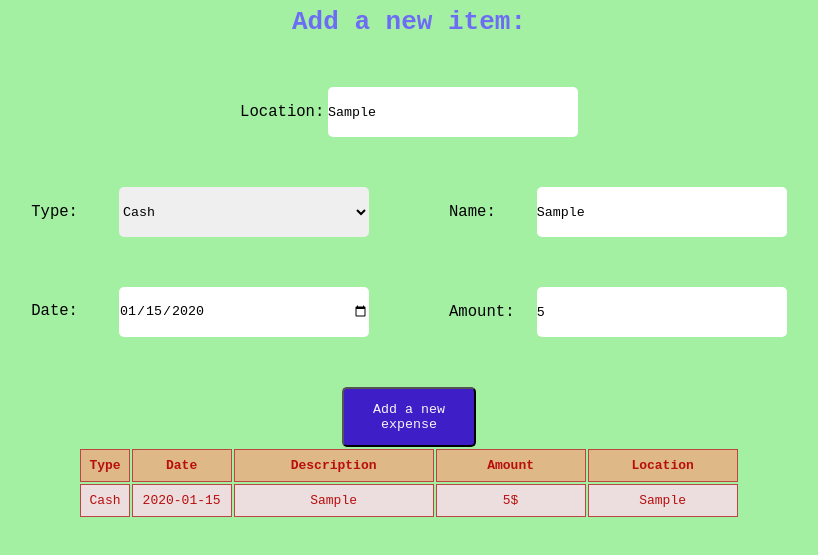
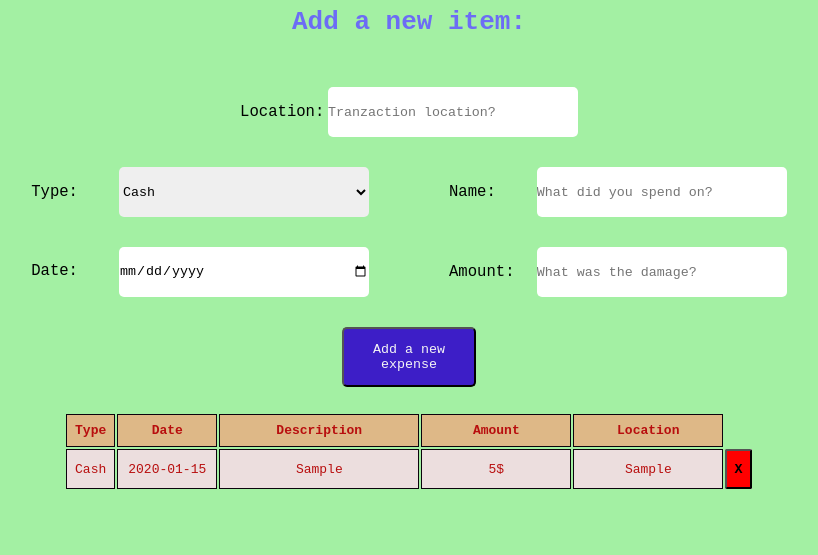
Before and after one commit to ratzushca/Expense-Tracker-App, a plain HTML site: page index.html in a window 1280 px wide. Both pictures are taken after typing "Sample", "Sample", "2020-01-15", "5" into the empty fields and a click on the button "Add a new expense". Shown: the part 57-612 px from the top of the page, without its empty margins (231-1049 px from the left). Drawn offline with Linux system fonts and the light colour scheme.

Commit message:
delete button added

```diff
--- a/index.html
+++ b/index.html
@@ -14,11 +14,13 @@
     <h2> Add a new item:</h2>
     </div>
 
+    <form Id="form">
+
     <div class = "block_container">
 
         <div class="location">
             <span class="m1">Location:</span>
-            <input type="text" name="location" Id = "loc" placeholder="Where the transaction was made?">
+            <input type="text" name="location" Id = "loc" placeholder="Tranzaction location?">
        </div>
 
     </div>
@@ -66,9 +68,9 @@
 
 </div>
     <div >
-        <button id="newexpense">Add a new expense</button>
+        <button id="newexpense" class ="add">Add a new expense</button>
     </div>
-
+</form>
 
 
 
--- a/script.js
+++ b/script.js
@@ -5,9 +5,13 @@ addBtn.addEventListener('click',addItem);
 function addItem(e){
     e.preventDefault();
 
+
+
     const table = document.getElementById("table");
-    const row = document.createElement("tr");
+    const row = document.createElement('tr');
     console.log(row);
+
+
 
 
 
@@ -21,9 +25,6 @@ function addItem(e){
     const tdamount= document.createElement("td")
     const tdlocation= document.createElement("td")
 
-
-
-
     tdtype.innerHTML=document.getElementById("types").value;
     tddata.innerHTML=document.getElementById("dates").value;
     tddescription.innerHTML=document.getElementById("descriptionItem").value;
@@ -34,25 +35,24 @@ function addItem(e){
     row.appendChild(tddata);
     row.appendChild(tddescription);
 
-
-
-
     const dollar = document.createElement("span");
     dollar.textContent = "$";
     tdamount.append(dollar);
     row.appendChild(tdamount);
+    row.appendChild(tdlocation);
 
+// delete button
 
-    // const text = document.getElementById("howmuch");
-    // row.appendChild(document.createTextNode(text.value));
-    // row.appendChild(dollar);
-    // table.appendChild(row);
-
-
-
-    row.appendChild(tdlocation);
+    const x = document.createElement('button');
+    x.textContent = "X";
+    const rows = document.getElementById("table");
+    // row.appendChild(document.createTextNode(rows.value));
+    row.appendChild(x);
+    table.appendChild(row);
 
     table.children[0].appendChild(row);
 
+    document.getElementById('form').reset();
+
 
 };
--- a/styles.css
+++ b/styles.css
@@ -32,6 +32,7 @@ body{
 .block_container {
     display: flex;
     justify-content: center;
+    height: 80px;
 
 }
 
@@ -58,7 +59,7 @@ input, select{
     width: 80px;
 }
 
-button{
+.add{
     color: whitesmoke;
     display: block;
     max-width: 300px;
@@ -67,6 +68,7 @@ button{
     width: 10em;
     height: 4.5em;
     border-radius: 5px;
+    margin-bottom: 25px;
 
 }
 table{
@@ -76,8 +78,10 @@ table{
 
 }
 
+
+
 td, th {
-    border: 1px solid #bb4545;
+    border: 1px solid #0c020c;
     text-align: center;
     padding: 8px;
 }
@@ -109,7 +113,12 @@ tr:nth-child(odd){
 #location{
     width: 150px;
 }
-
-td#howmuch::before {
-    content: '$';
+table tr button{
+    color: black;
+    background-color:red;
+    font-weight:bolder ;
+    border-radius: 2px;
+    float: right;
+    width: 2em;
+    height: 3em;
 }
```
